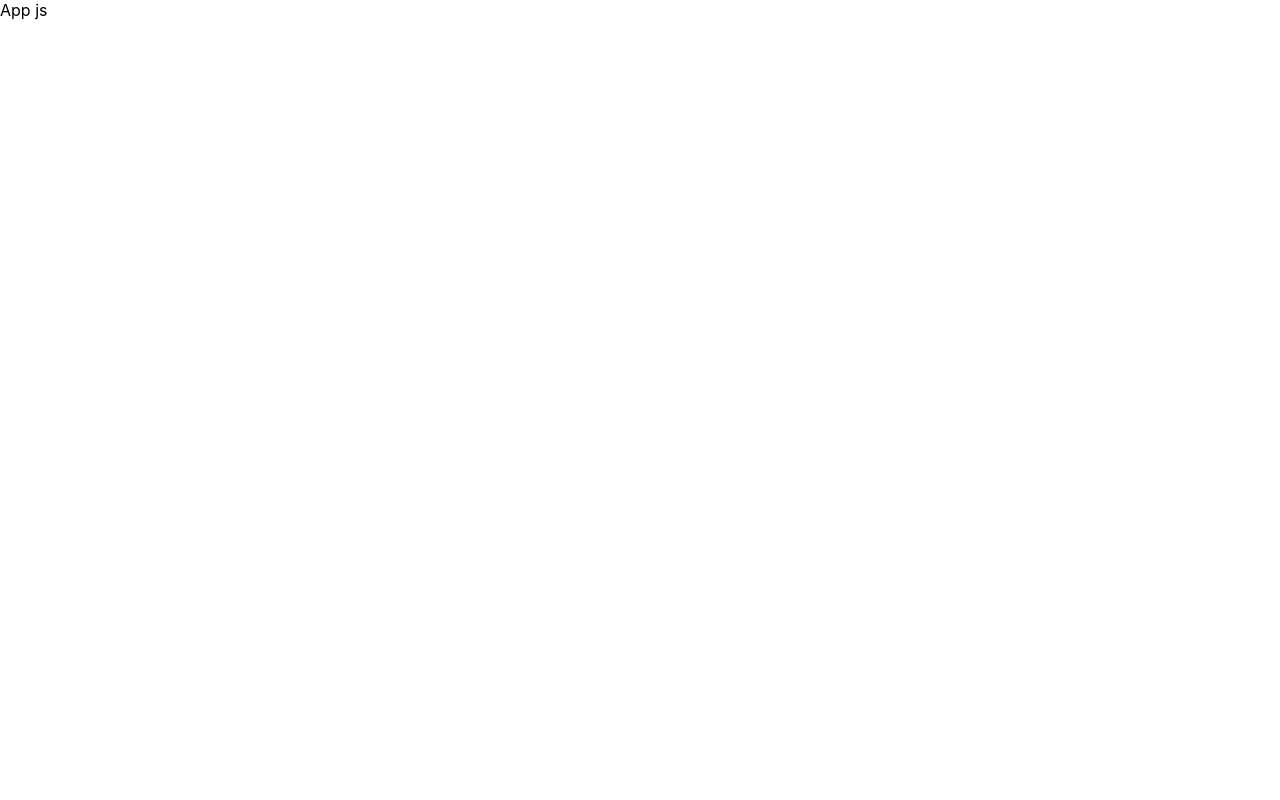
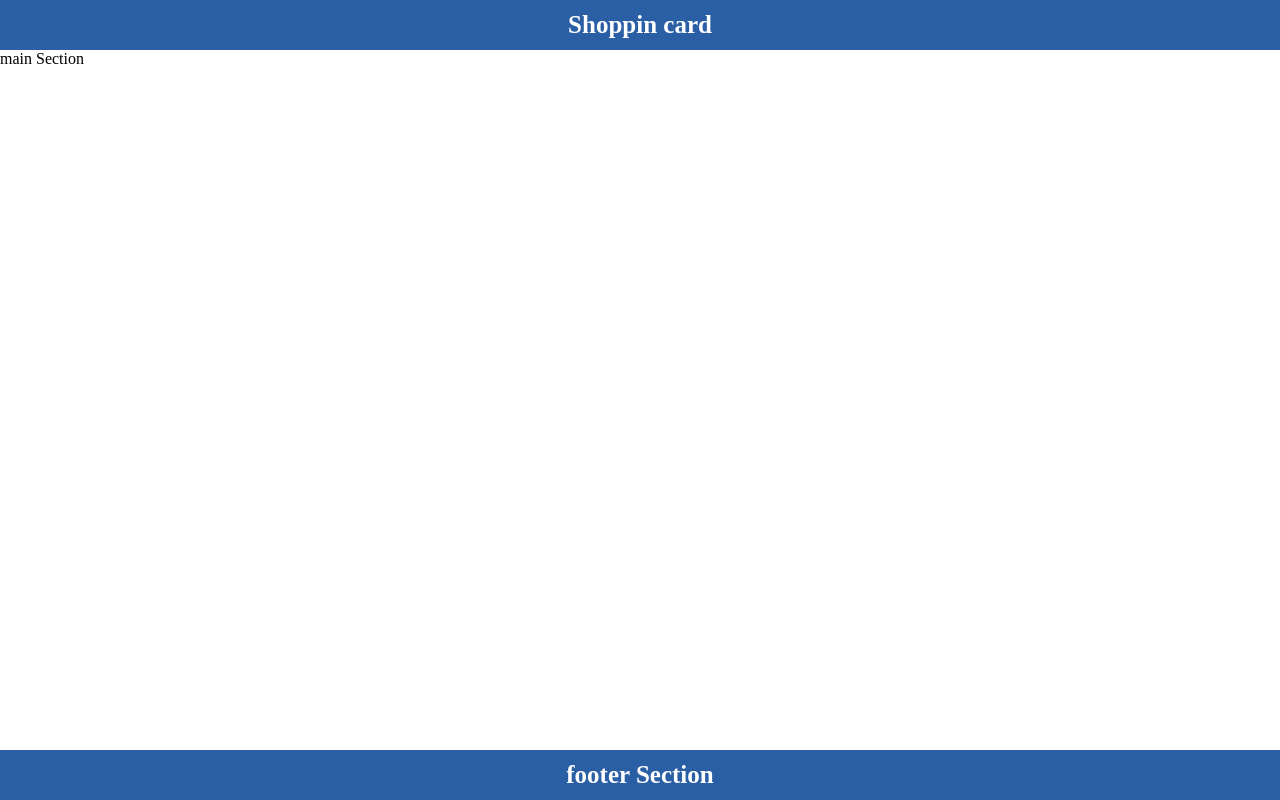
Before and after one commit to Hossam-salah88/react-shoppingcart, a React (Create React App) app in the folder clint/: page / in a window 1280 px wide. Built offline with nearby package versions, Linux system fonts and the light colour scheme.

Commit message:
header componnet

```diff
--- a/clint/gulpfile.js
+++ b/clint/gulpfile.js
@@ -3,5 +3,5 @@
 const sass = gulpSass(require("sass"));
 
 gulp.task("sass", async function () {
-  gulp.src("src/*.scss").pipe(sass()).pipe(gulp.dest("src/css"));
+  gulp.src("src/components/**/*.scss").pipe(sass()).pipe(gulp.dest("src/css"));
 });
--- a/clint/src/App.js
+++ b/clint/src/App.js
@@ -1,5 +1,14 @@
+import Footer from "./components/Footer/Footer";
+import Header from "./components/Header/Header";
+
 function App() {
-  return <div className="App">App js</div>;
+  return (
+    <div className="layout">
+      <Header />
+      <main>main Section </main>
+      <Footer />
+    </div>
+  );
 }
 
 export default App;
--- /dev/null
+++ b/clint/src/components/Footer/Footer.jsx
@@ -0,0 +1,8 @@
+import React from "react";
+import "../../css/Footer/Footer.css";
+
+const Footer = () => {
+  return <footer>footer Section</footer>;
+};
+
+export default Footer;
--- /dev/null
+++ b/clint/src/components/Footer/Footer.scss
@@ -0,0 +1,10 @@
+footer {
+    grid-area: footer;
+    background-color: #2a5ea5;
+    color: #fff;
+    font-size: 25px;
+    font-weight: 600;
+    display: flex;
+    justify-content: center;
+    align-items: center;
+  }
--- /dev/null
+++ b/clint/src/components/Header/Header.jsx
@@ -0,0 +1,8 @@
+import React from "react";
+import "../../css/Header/Header.css";
+
+const Header = () => {
+  return <header>Shoppin card</header>;
+};
+
+export default Header;
--- /dev/null
+++ b/clint/src/components/Header/Header.scss
@@ -0,0 +1,10 @@
+header {
+    grid-area: header;
+    background-color: #2a5ea5;
+    color: #fff;
+    font-size: 25px;
+    font-weight: 600;
+    display: flex;
+    justify-content: center;
+    align-items: center;
+  }
--- /dev/null
+++ b/clint/src/css/Footer/Footer.css
@@ -0,0 +1,10 @@
+footer {
+  grid-area: footer;
+  background-color: #2a5ea5;
+  color: #fff;
+  font-size: 25px;
+  font-weight: 600;
+  display: flex;
+  justify-content: center;
+  align-items: center;
+}
--- /dev/null
+++ b/clint/src/css/Header/Header.css
@@ -0,0 +1,10 @@
+header {
+  grid-area: header;
+  background-color: #2a5ea5;
+  color: #fff;
+  font-size: 25px;
+  font-weight: 600;
+  display: flex;
+  justify-content: center;
+  align-items: center;
+}
--- a/clint/src/index.css
+++ b/clint/src/index.css
@@ -1,13 +1,35 @@
-body {
+* {
   margin: 0;
-  font-family: -apple-system, BlinkMacSystemFont, 'Segoe UI', 'Roboto', 'Oxygen',
-    'Ubuntu', 'Cantarell', 'Fira Sans', 'Droid Sans', 'Helvetica Neue',
-    sans-serif;
-  -webkit-font-smoothing: antialiased;
-  -moz-osx-font-smoothing: grayscale;
+  padding: 0;
+  box-sizing: border-box;
 }
 
-code {
-  font-family: source-code-pro, Menlo, Monaco, Consolas, 'Courier New',
-    monospace;
+#root {
+  height: 100vh;
 }
+.layout {
+  display: grid;
+  grid-template-areas:
+  "header"
+  "main"
+  "footer";
+  height: 100%;
+  grid-template-rows: 50px 1fr 50px;
+}
+
+
+
+main {
+  grid-area: main;
+}
+
+footer {
+  grid-area: footer;
+  background-color: #2a5ea5;
+  color: #fff;
+  font-size: 25px;
+  font-weight: 600;
+  display: flex;
+  justify-content: center;
+  align-items: center;
+}
```
